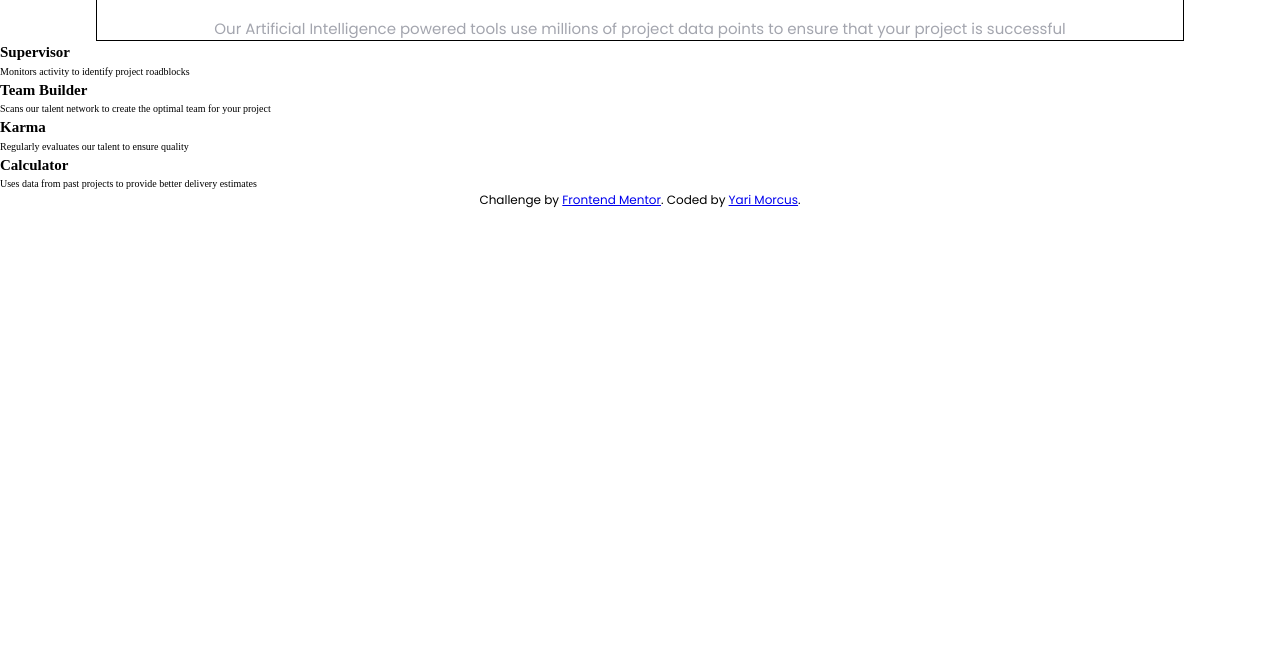
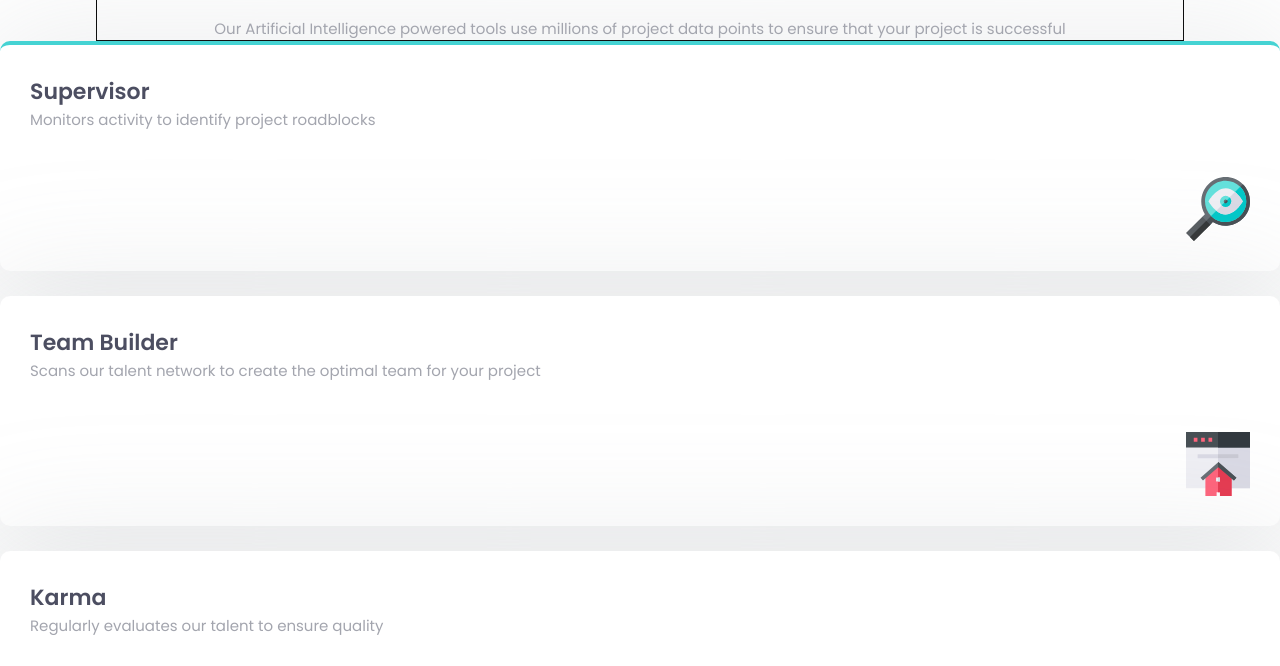
Before and after one commit to YariMorcus/four-card-feature-section, a website: page index.html in a window 1280 px wide. Shown: the part 134-800 px from the top of the page. Drawn offline with nearby package versions, Linux system fonts and the light colour scheme; files that its build step writes are made by us from their sources; files whose address does not match are found by name.

Commit message:
Add initial card CSS

```diff
--- a/scss/components/_card.scss
+++ b/scss/components/_card.scss
@@ -4,3 +4,51 @@
 // Import mixins and variables
 @use '../abstracts/mixins' as m;
 @use '../abstracts/variables' as v;
+
+.card {
+    padding: 3rem;
+    height: 23rem;
+    overflow-y: hidden;
+    border-radius: 1rem;
+    box-shadow: 0 5px 126px 20px rgb(163 165 174 / 18%);
+    background-color: v.$white;
+
+    &__title {
+        font: 600 2.2rem 'Poppins', sans-serif;
+        color: v.$very-dark-blue;
+    }
+
+    &__text {
+        font: 1.5rem 'Poppins', sans-serif;
+        color: v.$grayish-blue;
+    }
+
+    &_margin-top {
+        margin-top: 2.5rem;
+    }
+
+    &_supervisor {
+        background-image: url('../img/icon-supervisor.svg');
+        border-top: 4px solid v.$cyan;
+    }
+
+    &_team-builder {
+        background-image: url('../img/icon-team-builder.svg');
+    }
+
+    &_karma {
+        background-image: url('../img/icon-karma.svg');
+    }
+
+    &_calculator {
+        background-image: url('../img/icon-calculator.svg');
+    }
+
+    &_supervisor,
+    &_team-builder,
+    &_karma,
+    &_calculator {
+        background-repeat: no-repeat;
+        background-position: right 3rem bottom 3rem;
+    }
+}
```
